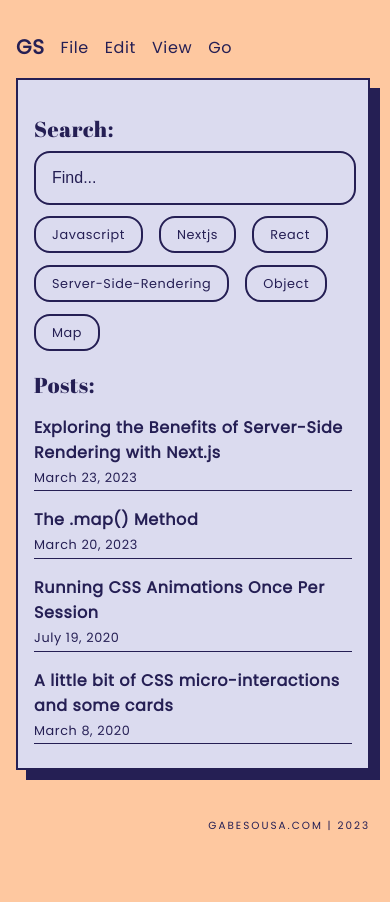
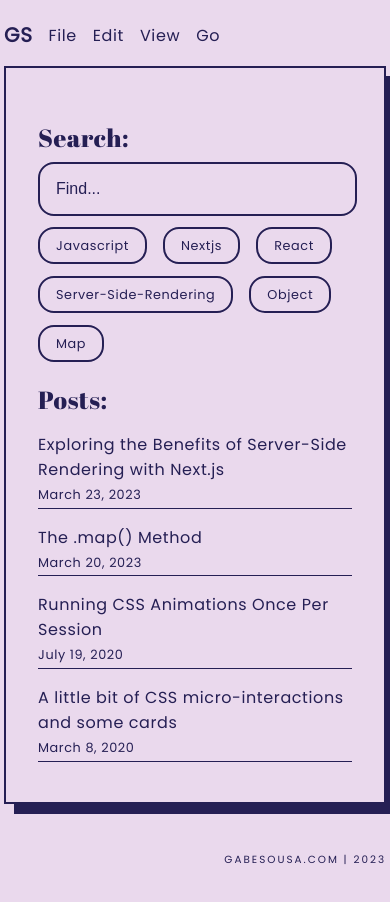
Before and after one commit to developer-gabe/nextjs-project, a Next.js app: page /posts in a window 390 px wide. Shown: the top 902 px of the page. Built offline with nearby package versions, Linux system fonts and the light colour scheme; a small style sheet from the web is missing.

Commit message:
Begin implementing CSS Variables

```diff
--- a/components/Navigation.jsx
+++ b/components/Navigation.jsx
@@ -8,7 +8,7 @@ const Navigation = () => {
   const [showGoMenu, setShowGoMenu] = useState(false);
   const [bgColor, setBgColor] = useState("#fec8a0");
   const navItems = [['Home', '/'], ['Photography', '/photography'], ['Posts', '/posts']];
-  const presetColors = ['#e9d7fa', '#ffc9be', '#fec8a0'];
+  const presetColors = ['#c9e8f0', '#ead9ed', '#f7c5c6'];
 
   const handleMenuClick = (menu) => {
     switch (menu) {
--- a/styles/blog-list.css
+++ b/styles/blog-list.css
@@ -8,13 +8,13 @@
 
 .blog-list li{
 padding: .5rem 0 0 0;
-border-bottom: 1px solid #251f54;
+border-bottom: 1px solid var(--primary-color);
 }
 
 .blog-list a {
 	text-decoration: none;
-	color: #251f54;
-	font-weight: 600;
+	color: var(--primary-color);
+	font-weight: 500;;
 }
 
 .blog-list a:hover {
--- a/styles/blog-post.css
+++ b/styles/blog-post.css
@@ -40,7 +40,7 @@ blockquote {
 	font-size: 1.2rem;
 	margin: 1rem;
 	padding: 1rem;
-	border-left: 4px solid #251f54;
+	border-left: 4px solid var(--primary-color);
 }
 
 article {
--- a/styles/globals.css
+++ b/styles/globals.css
@@ -1,3 +1,4 @@
+/* Font Styles */
 @font-face {
 	font-family: 'Abril Fatface';
 	src: url('/fonts/AbrilFatface/AbrilFatface-Regular.ttf') format('truetype');
@@ -8,115 +9,42 @@
 	src: url('/fonts/Poppins/Poppins-Regular.ttf') format('truetype');
 	}
 
+	:root {
+	--primary-color: #251f54;
+	--secondary-color: #ead9ed;
+	--tertiary-color: #ead9ed;
+	--quaternary-color: #120f09;
+	--quinary-color: #251f54;
+	--background-color: #ead9ed;
+	--background-color-dark: #120f09;
+	--link-color: #251f54;
+	--link-hover-color: #fec8a0;
+	--button-color: var(--primary-color);
+	--button-hover-color: var(--secondary-color);
+	--button-border-color: var(--primary-color);
+	--button-border-hover-color: var(--primary-color);
+	--button-text-color: var(--primary-color);
+	--button-text-hover-color: var(--secondary-color);
+	--button-background-color: transparent;
+	--button-background-hover-color: #251f54;
+	}
+
+	/* Global Styles */
 	body {
 	margin: auto;
-	padding: .25rem;
-	font-family: 'Poppins';
-	background: #fec8a0;
-	color: #251f54;
-	letter-spacing: .6px;
+	padding: 0.25rem;
+	font-family: 'Poppins', sans-serif;
+	background-color: var(--background-color);
+	color: var(--primary-color);
+	letter-spacing: 0.6px;
 	}
 
-.Home, .Posts, article, .portfolio-page, .single-photography-page, .Lab {
-	border: 2px solid #251f54;
-	padding: 2rem;
-	box-shadow: 10px 10px;
-	background-color: #dbdbef;
-}
-
-.Home, .Posts, article, .portfolio-page, .Lab, .single-photography-page {
-	max-width: 700px;
-	margin: auto;
-}
-
-.dark-mode {
-	background: #251f54;
-	color: #fec8a0;
-}
-
-/* Navigation */
-
-.navigation {
-	display: flex;
-	justify-content: left;
-	align-items: center;
-	margin: 1rem auto;
-	padding: 0 2rem 0 0;
-	max-width: 740px;
-	position: relative;
-	cursor: pointer;
-	user-select: none;
-  -moz-user-select: none;
-  -webkit-user-select: none;
-  -ms-user-select: none;
-}
-
-.menu-item {
-	padding-right:1rem;
-}
-
-.dropdown {
-	position: absolute;
-	top: 2.5rem;
-	border: 2px solid #251f54;
-	background-color: #fec8a0;
-	box-shadow: 2px 2px #251f54;
-	transform-origin: top left;
-	animation: slideDown 100ms ease-in-out;
-}
-
-.dropdown ul {
-	list-style: none;
-	padding: 0;
-	margin: 1rem 0;
-	width: 200px;
-}
-
-.dropdown ul li {
-	padding: .25rem .5rem;
-}
-
-.dropdown ul li:hover{
-	background-color: #251f54;
-	color: #fec8a0;
-}
-
-.dropdown ul li:hover a {
-	color: #fec8a0;
-}
-
-.dropdown a {
-	color: #251f54;
-	text-decoration: none;
-}
-
-.navigation-logo {
-	margin: 0;
-	padding: 0 1rem 0 0 ;
-	font-size: 1.25rem;
-}
-
-.navigation-logo a {
-	text-decoration: none;
-	color: #251f54;
-}
-
-
 	img {
-	border: 2px solid #251f54;
-}
-
-Header {
-	max-width: 786px;
-	margin: auto;
-}
-
-Footer {
-	max-width: 780px;
+	border: 2px solid var(--primary-color);
 	}
 
 	h1, h2, h3, h4, h5, h6 {
-	font-family:  'Abril Fatface';
+	font-family: 'Abril Fatface', serif;
 	}
 
 	h1 {
@@ -127,7 +55,7 @@ h1 {
 	h2 {
 	font-size: 1.55rem;
 	font-weight: 400;
-	margin-bottom: .5rem;
+	margin-bottom: 0.5rem;
 	}
 
 	h3 {
@@ -139,7 +67,7 @@ h3 {
 	}
 
 	p {
-	font-size: .9rem;
+	font-size: 0.9rem;
 	font-weight: 400;
 	line-height: 2;
 	}
@@ -153,32 +81,111 @@ ol, ul {
 	padding-left: 1.5rem;
 	}
 
-ol li, ul li {
-	margin-bottom: .5rem;
+	ol li,
+	ul li {
+	margin-bottom: 0.5rem;
 	}
 
-main {
+	/* Components */
+	.Home,
+	.Posts,
+	article,
+	.portfolio-page,
+	.single-photography-page,
+	.Lab {
+	border: 2px solid var(--primary-color);
+	padding: 2rem;
+	box-shadow: 10px 10px var(--primary-color);
+	background-color: var(--background-color);
+	max-width: 700px;
 	margin: auto;
 	}
 
+	/* Navigation */
+	.navigation {
+	display: flex;
+	justify-content: flex-start;
+	align-items: center;
+	margin: 1rem auto;
+	padding-right: 2rem;
+	max-width: 740px;
+	position: relative;
+	cursor: pointer;
+	user-select: none;
+	}
+
+	.menu-item {
+	padding-right: 1rem;
+	}
+
+	.dropdown {
+	position: absolute;
+	top: 2.5rem;
+	border: 2px solid var(--primary-color);
+	background-color: var(--background-color);
+	box-shadow: 2px 2px var(--primary-color);
+	transform-origin: top left;
+	animation: slideDown 100ms ease-in-out;
+	}
+
+	.dropdown ul {
+	list-style: none;
+	padding: 0;
+	margin: 1rem 0;
+	width: 200px;
+	}
+
+	.dropdown ul li {
+	padding: 0.25rem 0.5rem;
+	}
+
+	.dropdown ul li:hover {
+	background-color: var(--primary-color);
+	color: var(--secondary-color);
+	}
+
+	.dropdown ul li:hover a {
+	color: var(--secondary-color);
+	}
+
+	.dropdown a {
+	color: var(--primary-color);
+	text-decoration: none;
+	}
+
+	.navigation-logo {
+	margin: 0;
+	padding-right: 1rem;
+	font-size: 1.25rem;
+	}
+
+	.navigation-logo a {
+	text-decoration: none;
+	color: var(--primary-color);
+	}
+
+	/* Footer */
 footer {
-	margin: 3rem auto;
+	margin: 3rem auto 3rem auto;
 	text-align: right;
 	text-transform: uppercase;
 	letter-spacing: 2px;
-	font-size: .65rem;
+	font-size: 0.65rem;
+	max-width: 740px;
 	}
 
+	/* Article */
 	article {
 	animation: slideIn 350ms ease-in-out;
 	}
 
+	/* Search input */
 	.search-input {
 	width: 90%;
 	padding: 1rem;
-	background: transparent;
-	border: 2px solid #251f54;
-	color: #251f54;
+	background: var(--secondary-color);
+	border: 2px solid var(--primary-color);
+	color: var(--primary-color);
 	border-radius: 16px;
 	font-size: 1rem;
 	}
@@ -187,34 +194,38 @@ article {
 	outline: none;
 	}
 
+	/* Placeholder text */
 	::placeholder {
 	color: #251f54;
 	}
 
+	/* Text selection */
 	::selection {
-	color: #fec8a0;
-  background: #251f54;
+	color: var(--secondary-color);
+	background: var(--primary-color);
 	}
 
+	/* See all button container */
 	.see-all-btn-container {
 	margin: 2rem auto 1rem auto;
 	}
 
+	/* Button styles */
 	.button {
 	text-decoration: none;
 	background: transparent;
-	color: #251f54;
+	color: var(--button-text-color);
 	border-radius: 16px;
-	border: 2px solid #251f54;
-	padding: .5rem 1rem;
-	font-size: .8rem;
+	border: 2px solid var(--button-border-color);
+	padding: 0.5rem 1rem;
+	font-size: 0.8rem;
 	transition: all ease-in-out 80ms;
 	}
 
 	.button:hover {
-	color: #fec8a0;
-	background: #251f54;
-	border: 2px solid #251f54;
+	color: var(--button-text-hover-color);
+	background: var(--button-background-hover-color);
+	border: 2px solid var(--button-border-hover-color);
 	}
 
 	.tags.button {
@@ -225,7 +236,7 @@ article {
 	margin-left: 0 !important;
 	}
 
-
+	/* Tag list */
 	.tag-list {
 	list-style: none;
 	display: flex;
@@ -235,6 +246,7 @@ article {
 	padding: 0;
 	}
 
+	/* Single photography page */
 	.single-photography-page {
 	max-width: 700px;
 	margin: auto;
@@ -244,127 +256,33 @@ article {
 	max-width: 100%;
 	}
 
-
+	/* CodeCanvas editor */
 	.CodeCanvas-editor {
 	display: grid;
-	grid-template-columns: 1fr 1fr;
-	grid-gap: 1rem;
+	grid-template-columns: repeat(2, 1fr);
+	gap: 1rem;
 	}
 
+	/* Bio */
 	.bio h1 {
 	margin-top: 0;
 	}
 
+	/* Iframe */
 	iframe {
 	width: 100%;
 	min-height: 200px;
 	background-color: #251f54;
 	border: 2px solid #251f54;
-	padding: .25rem;
 	}
 
-.CodeCanvas-editor textarea {
-	color: #fff;
-	background: #251f54;
-	border: 2px solid #251f54;
-	width: 100%;
-	min-height: 200px;
-	padding: .25rem;
-}
+	/* Dark mode */
+	@media (prefers-color-scheme: dark) {
 
-.CodeCanvas-editor textarea:focus {
-	outline: none;
+
 	}
 
 
-@media screen and (max-width: 700px) {
-
-	.Home, .Posts, article, .portfolio-page {
-		border: 2px solid #251f54;
-		padding: 1rem;
-	}
-
-	body {
-		padding: 1rem 1.25rem 1rem 1rem;
-	}
-
-	.bio {
-		grid-template-columns: 1fr !important;
-	}
-
-	.bio h1 {
-		margin-top: 0;
-		font-size: 2.55rem;
-	}
-
-	.bio__image {
-		display: none;
-	}
-
-	h1 {
-		font-size: 2rem;
-	}
-
-	h2 {
-		font-size: 1.35rem;
-	}
-
-	h3 {
-		font-size: 1.05rem;
-	}
-
-	.blog-post__tags {
-		display: none;
-	}
-
-	.single-photography-page {
-		padding: 1rem;
-	}
-
-	.dropdown ul {
-		width: 100%;
-	}
-}
-
-/* @media (prefers-color-scheme: dark) {
-
-	.Home, .Posts, article {
-		border: 2px solid #251f54;
-		box-shadow: 10px 10px #0f1021;
-	}
-
-
-	body {
-		background-color: #14112e;
-		color: #fdced0;
-	}
-
-	.blog-list a {
-		color: #f4c8ff !important;
-	}
-
-	.header__nav a {
-		color: #d1c8ff !important;
-	}
-
-	.blog-list li {
-		border-bottom: 1px solid #fdced0 !important;
-	}
-
-	img {
-		filter: brightness(.7);
-	}
-
-	.button {
-		background: #fdced0 !important;
-		color: #1d1e3f;
-	}
-
-	.search-input:focus {
-		outline: 2px solid #ffbcb1;
-	}
-
-} */
 
 @keyframes slideIn {
 	0% {
```
Lines whose indentation alone changed are shown as unchanged.
